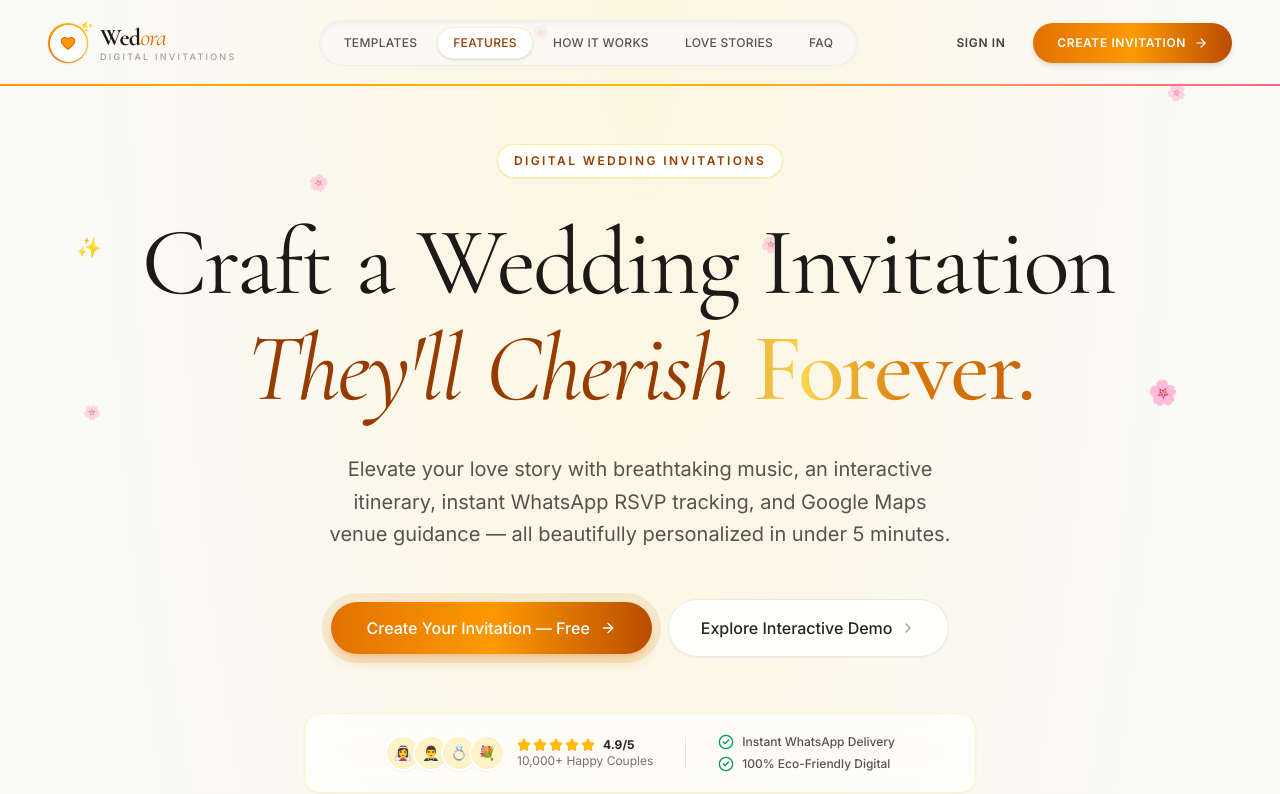
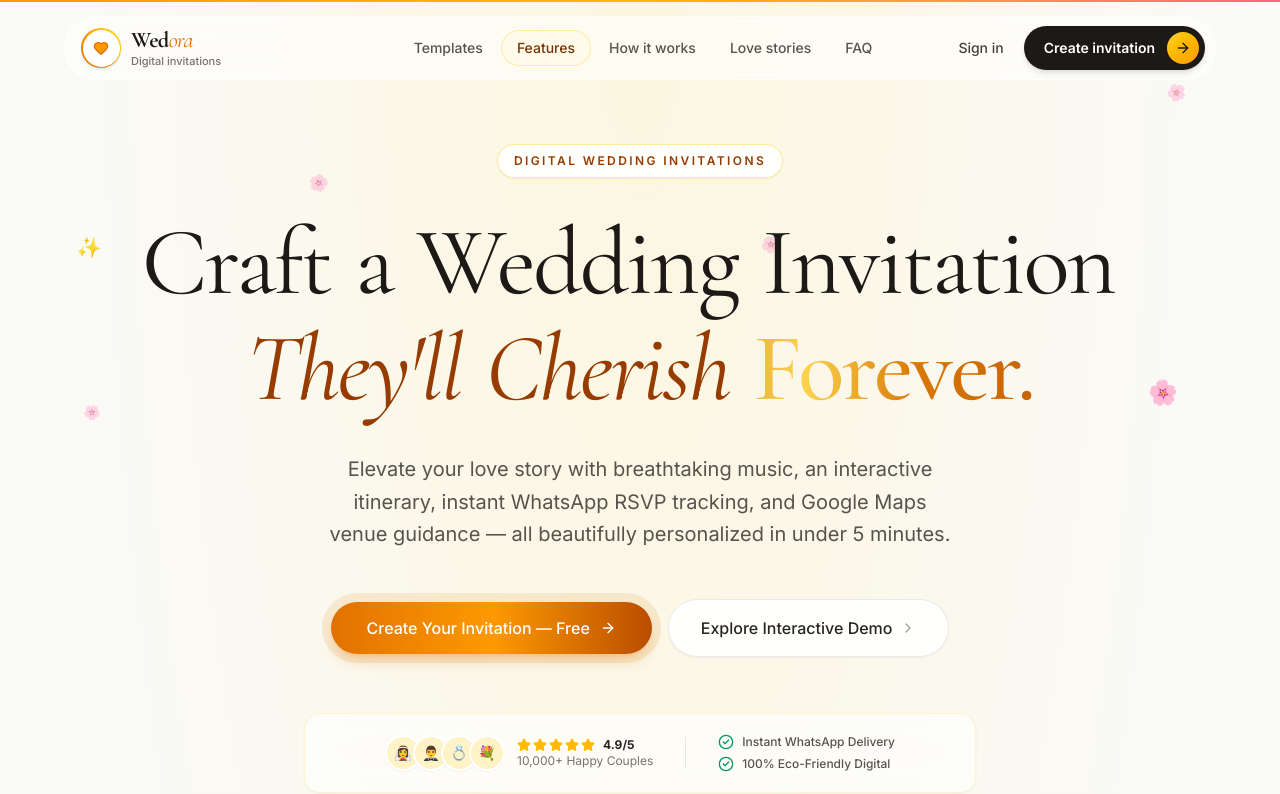
Before and after one commit to jaganprasad093/Forever-wedding-web, a Next.js app: page / in a window 1280 px wide. Shown: the top 794 px of the page. Built offline with nearby package versions, Linux system fonts and the light colour scheme.

Commit message:
refactor: improve landing navigation accessibility and animations

```diff
--- a/src/components/landing/LandingNav.tsx
+++ b/src/components/landing/LandingNav.tsx
@@ -1,53 +1,65 @@
 'use client'
 
-import { motion, AnimatePresence, useScroll, useSpring } from 'framer-motion'
+import {
+  motion,
+  AnimatePresence,
+  useScroll,
+  useSpring,
+  useReducedMotion,
+} from 'framer-motion'
 import Link from 'next/link'
 import { useState, useEffect } from 'react'
-import { Menu, X, Heart, Sparkles, ArrowRight } from 'lucide-react'
+import { Menu, X, Heart, ArrowRight } from 'lucide-react'
 import { cn } from '@/lib/utils'
 
 // "/#id" so the links also work when the nav is rendered on other pages
 const navLinks = [
   { href: '/#templates', id: 'templates', label: 'Templates' },
   { href: '/#features', id: 'features', label: 'Features' },
-  { href: '/#how-it-works', id: 'how-it-works', label: 'How It Works' },
-  { href: '/#testimonials', id: 'testimonials', label: 'Love Stories' },
+  { href: '/#how-it-works', id: 'how-it-works', label: 'How it works' },
+  { href: '/#testimonials', id: 'testimonials', label: 'Love stories' },
   { href: '/#faq', id: 'faq', label: 'FAQ' },
 ]
+
+const focusRing =
+  'focus-visible:outline-none focus-visible:ring-2 focus-visible:ring-amber-500 focus-visible:ring-offset-2 focus-visible:ring-offset-white'
 
 /* ─── Mobile drawer variants ─────────────────────────────────────────── */
 const listVariants = {
   hidden: {},
-  visible: { transition: { staggerChildren: 0.06, delayChildren: 0.1 } },
+  visible: { transition: { staggerChildren: 0.05, delayChildren: 0.08 } },
 }
 const itemVariants = {
-  hidden: { opacity: 0, x: -16 },
-  visible: { opacity: 1, x: 0, transition: { duration: 0.35, ease: 'easeOut' as const } },
+  hidden: { opacity: 0, y: 8 },
+  visible: { opacity: 1, y: 0, transition: { duration: 0.3, ease: 'easeOut' as const } },
 }
 
 export default function LandingNav() {
   const [scrolled, setScrolled] = useState(false)
   const [menuOpen, setMenuOpen] = useState(false)
   const [activeId, setActiveId] = useState<string | null>(null)
+  const reduceMotion = useReducedMotion()
 
   // Scroll progress bar
   const { scrollYProgress } = useScroll()
   const progress = useSpring(scrollYProgress, { stiffness: 120, damping: 25, mass: 0.3 })
 
-  // Header background on scroll
+  // Nav surface changes once the page is scrolled
   useEffect(() => {
-    const handleScroll = () => setScrolled(window.scrollY > 20)
+    const handleScroll = () => setScrolled(window.scrollY > 16)
     handleScroll()
     window.addEventListener('scroll', handleScroll, { passive: true })
     return () => window.removeEventListener('scroll', handleScroll)
   }, [])
 
-  // Highlight the section currently in view
+  // Highlight the section currently in view (and clear it when leaving all sections)
   useEffect(() => {
     const observer = new IntersectionObserver(
       (entries) => {
         entries.forEach((entry) => {
-          if (entry.isIntersecting) setActiveId(entry.target.id)
+          const { id } = entry.target
+          if (entry.isIntersecting) setActiveId(id)
+          else setActiveId((prev) => (prev === id ? null : prev))
         })
       },
       { rootMargin: '-40% 0px -55% 0px' }
@@ -72,67 +84,108 @@ export default function LandingNav() {
     }
   }, [menuOpen])
 
+  // Close the drawer if the viewport grows into the desktop layout
+  useEffect(() => {
+    const mq = window.matchMedia('(min-width: 1024px)')
+    const onChange = (e: MediaQueryListEvent) => e.matches && setMenuOpen(false)
+    mq.addEventListener('change', onChange)
+    return () => mq.removeEventListener('change', onChange)
+  }, [])
+
   const solid = scrolled || menuOpen
+  const closeMenu = () => setMenuOpen(false)
 
   return (
+    <>
+      {/* Scroll progress */}
+      <motion.div
+        style={{ scaleX: progress, transformOrigin: 'left' }}
+        className="fixed inset-x-0 top-0 z-[60] h-[2px] bg-gradient-to-r from-amber-500 via-amber-400 to-rose-400"
+        aria-hidden="true"
+      />
+
+      {/* Backdrop behind the mobile drawer */}
+      <AnimatePresence>
+        {menuOpen && (
+          <motion.div
+            key="backdrop"
+            initial={{ opacity: 0 }}
+            animate={{ opacity: 1 }}
+            exit={{ opacity: 0 }}
+            transition={{ duration: 0.25 }}
+            onClick={closeMenu}
+            className="fixed inset-0 z-40 bg-stone-900/30 backdrop-blur-[2px] lg:hidden"
+            aria-hidden="true"
+          />
+        )}
+      </AnimatePresence>
+
       <motion.header
-      initial={{ y: -80, opacity: 0 }}
+        initial={reduceMotion ? false : { y: -24, opacity: 0 }}
         animate={{ y: 0, opacity: 1 }}
-      transition={{ duration: 0.7, ease: [0.22, 1, 0.36, 1] }}
+        transition={{ duration: 0.6, ease: [0.22, 1, 0.36, 1] }}
+        className="pointer-events-none fixed inset-x-0 top-0 z-50 !px-3 sm:!px-6 !pt-3 sm:!pt-4"
+      >
+        <div className="pointer-events-auto mx-auto max-w-6xl">
+          {/* ───────── Floating bar ───────── */}
+          <div
             className={cn(
-        'fixed top-0 left-0 right-0 z-50 transition-all duration-300',
+              'grid h-14 sm:h-16 grid-cols-[1fr_auto] lg:grid-cols-[1fr_auto_1fr] items-center gap-4 rounded-full border !pl-3 !pr-2 sm:!pl-4 sm:!pr-2.5 backdrop-blur-xl transition-[background-color,box-shadow,border-color] duration-300',
               solid
-          ? '!py-3 bg-white/85 backdrop-blur-md border-b border-amber-100/60 shadow-sm'
-          : '!py-4 sm:!py-5 bg-transparent'
+                ? 'bg-white/90 border-stone-200/80 shadow-[0_8px_30px_-8px_rgba(120,53,15,0.18)]'
+                : 'bg-white/55 border-white/70 shadow-none'
             )}
           >
-      <div className="max-w-7xl mx-auto !px-5 sm:!px-8 lg:!px-12 flex items-center justify-between gap-4">
-        {/* ───────── Brand ───────── */}
-        <Link href="/" className="flex items-center gap-3 group shrink-0" onClick={() => setMenuOpen(false)}>
-          <motion.div
-            whileHover={{ rotate: -8, scale: 1.08 }}
+            {/* Brand */}
+            <Link
+              href="/"
+              onClick={closeMenu}
+              aria-label="Wedora home"
+              className={cn('group flex shrink-0 items-center gap-2.5 justify-self-start rounded-full', focusRing)}
+            >
+              <motion.span
+                whileHover={reduceMotion ? undefined : { rotate: -6, scale: 1.06 }}
                 transition={{ type: 'spring', stiffness: 300, damping: 15 }}
-            className="relative w-10 h-10 rounded-full bg-gradient-to-tr from-amber-600 via-amber-500 to-yellow-400 !p-[1.5px] shadow-sm group-hover:shadow-gold transition-shadow duration-300"
+                className="grid h-9 w-9 sm:h-10 sm:w-10 place-items-center rounded-full bg-gradient-to-tr from-amber-600 via-amber-500 to-yellow-300 shadow-sm"
               >
-            <div className="w-full h-full bg-white rounded-full flex items-center justify-center">
-              <Heart className="w-4 h-4 text-amber-600 fill-amber-500" />
-            </div>
-            <motion.div
-              animate={{ rotate: 360 }}
-              transition={{ duration: 12, repeat: Infinity, ease: 'linear' }}
-              className="absolute -top-1 -right-1 text-[10px]"
-            >
-              ✨
-            </motion.div>
-          </motion.div>
-          <div className="flex flex-col gap-0.5">
-            <span className="font-serif text-xl sm:text-2xl font-bold tracking-tight text-stone-900 group-hover:text-amber-800 transition-colors leading-none">
-              Wed<span className="italic font-normal text-amber-600">ora</span>
+                <span className="grid h-[calc(100%-3px)] w-[calc(100%-3px)] place-items-center rounded-full bg-white">
+                  <Heart className="h-4 w-4 fill-amber-500 text-amber-600" aria-hidden="true" />
                 </span>
-            <span className="hidden sm:block text-[9px] tracking-[0.25em] text-stone-400 uppercase font-sans font-medium leading-none">
-              Digital Invitations
+              </motion.span>
+              <span className="flex flex-col gap-1">
+                <span className="font-serif text-xl font-bold leading-none tracking-tight text-stone-900 transition-colors group-hover:text-amber-800 sm:text-[1.4rem]">
+                  Wed<span className="font-normal italic text-amber-600">ora</span>
                 </span>
-          </div>
+                <span className="hidden text-[11px] font-medium leading-none text-stone-500 sm:block">
+                  Digital invitations
+                </span>
+              </span>
             </Link>
 
-        {/* ───────── Desktop nav ───────── */}
-        <nav className="hidden lg:flex items-center gap-1 bg-stone-50/70 border border-stone-200/60 !px-2 !py-1.5 rounded-full shadow-inner">
+            {/* Desktop nav */}
+            <nav aria-label="Main" className="hidden items-center gap-0.5 lg:flex">
               {navLinks.map((link) => {
                 const isActive = activeId === link.id
                 return (
                   <Link
                     key={link.href}
                     href={link.href}
+                    aria-current={isActive ? 'location' : undefined}
                     className={cn(
-                  'relative text-xs tracking-wide uppercase font-medium !px-4 !py-2 rounded-full transition-colors duration-200',
-                  isActive ? 'text-amber-800' : 'text-stone-600 hover:text-amber-800'
+                      'relative rounded-full !px-4 !py-2 text-sm font-medium transition-colors duration-200',
+                      isActive
+                        ? 'text-amber-900'
+                        : 'text-stone-600 hover:bg-stone-900/[0.04] hover:text-stone-900',
+                      focusRing
                     )}
                   >
                     {isActive && (
                       <motion.span
                         layoutId="nav-active-pill"
-                    transition={{ type: 'spring', stiffness: 380, damping: 30 }}
-                    className="absolute inset-0 rounded-full bg-white shadow-sm border border-amber-100"
+                        transition={
+                          reduceMotion ? { duration: 0 } : { type: 'spring', stiffness: 380, damping: 30 }
+                        }
+                        className="absolute inset-0 rounded-full border border-amber-200/70 bg-amber-50"
                       />
                     )}
                     <span className="relative z-10">{link.label}</span>
@@ -141,52 +194,63 @@ export default function LandingNav() {
               })}
             </nav>
 
-        {/* ───────── Desktop actions ───────── */}
-        <div className="hidden lg:flex items-center gap-3">
+            {/* Desktop actions */}
+            <div className="hidden items-center gap-1 justify-self-end lg:flex">
               <Link
                 href="/login"
-            className="text-xs tracking-wider uppercase font-semibold text-stone-700 hover:text-amber-700 transition-colors !px-4 !py-2.5"
+                className={cn(
+                  'rounded-full !px-4 !py-2 text-sm font-medium text-stone-700 transition-colors hover:text-amber-800',
+                  focusRing
+                )}
               >
-            Sign In
+                Sign in
               </Link>
-          <motion.div whileHover={{ scale: 1.04 }} whileTap={{ scale: 0.97 }}>
               <Link
                 href="/register"
-              className="relative group inline-flex items-center gap-2 overflow-hidden bg-gradient-to-r from-amber-600 via-amber-500 to-amber-700 text-white text-xs font-semibold uppercase tracking-wider !px-6 !py-3 rounded-full shadow-md hover:shadow-gold transition-shadow duration-200"
+                className={cn(
+                  'group inline-flex items-center gap-3 rounded-full bg-stone-900 !py-1.5 !pl-5 !pr-1.5 text-sm font-semibold text-white shadow-md transition-colors duration-200 hover:bg-stone-800',
+                  focusRing
+                )}
               >
-              {/* Shine sweep on hover */}
-              <span className="absolute inset-y-0 -left-full w-1/2 bg-gradient-to-r from-transparent via-white/30 to-transparent skew-x-[-20deg] group-hover:left-[150%] transition-all duration-700" />
-              {/* <Sparkles className="relative w-3.5 h-3.5" /> */}
-              <span className="relative">Create Invitation</span>
-              <ArrowRight className="relative w-3.5 h-3.5 group-hover:translate-x-0.5 transition-transform" />
+                Create invitation
+                <span className="grid h-8 w-8 place-items-center rounded-full bg-gradient-to-br from-amber-300 to-amber-500 text-stone-900 transition-transform duration-200 group-hover:translate-x-0.5">
+                  <ArrowRight className="h-4 w-4" aria-hidden="true" />
+                </span>
               </Link>
-          </motion.div>
             </div>
 
-        {/* ───────── Mobile / tablet trigger (below lg) ───────── */}
-        <div className="flex items-center gap-2.5 lg:hidden">
+            {/* Mobile / tablet trigger (below lg) */}
+            <div className="flex items-center gap-1.5 justify-self-end lg:hidden">
               <Link
                 href="/register"
-            className="text-xs bg-gradient-to-r from-amber-600 to-amber-700 text-white font-semibold !px-4 !py-2 rounded-full shadow-sm active:scale-95 transition-transform"
+                className={cn(
+                  'rounded-full bg-stone-900 !px-4 !py-2 text-sm font-semibold text-white transition-transform active:scale-95',
+                  focusRing
+                )}
               >
                 Create
               </Link>
               <button
-            className="!p-2.5 text-stone-700 rounded-xl hover:bg-stone-100 transition-colors"
-            onClick={() => setMenuOpen(!menuOpen)}
-            aria-label="Toggle navigation menu"
+                type="button"
+                className={cn(
+                  'grid h-10 w-10 place-items-center rounded-full text-stone-700 transition-colors hover:bg-stone-900/[0.05]',
+                  focusRing
+                )}
+                onClick={() => setMenuOpen((v) => !v)}
+                aria-label={menuOpen ? 'Close navigation menu' : 'Open navigation menu'}
                 aria-expanded={menuOpen}
+                aria-controls="mobile-menu"
               >
                 <AnimatePresence mode="wait" initial={false}>
                   <motion.span
                     key={menuOpen ? 'close' : 'open'}
-                initial={{ rotate: -90, opacity: 0 }}
+                    initial={reduceMotion ? false : { rotate: -90, opacity: 0 }}
                     animate={{ rotate: 0, opacity: 1 }}
-                exit={{ rotate: 90, opacity: 0 }}
+                    exit={reduceMotion ? undefined : { rotate: 90, opacity: 0 }}
                     transition={{ duration: 0.15 }}
                     className="block"
                   >
-                {menuOpen ? <X className="w-5 h-5" /> : <Menu className="w-5 h-5" />}
+                    {menuOpen ? <X className="h-5 w-5" /> : <Menu className="h-5 w-5" />}
                   </motion.span>
                 </AnimatePresence>
               </button>
@@ -197,67 +261,84 @@ export default function LandingNav() {
           <AnimatePresence>
             {menuOpen && (
               <motion.div
-            initial={{ opacity: 0, height: 0 }}
-            animate={{ opacity: 1, height: 'auto' }}
-            exit={{ opacity: 0, height: 0 }}
-            transition={{ duration: 0.3, ease: 'easeInOut' }}
-            className="lg:hidden bg-white/95 backdrop-blur-xl border-t border-amber-100/60 overflow-hidden max-h-[calc(100vh-4.5rem)] overflow-y-auto"
+                id="mobile-menu"
+                initial={reduceMotion ? false : { opacity: 0, y: -8, scale: 0.98 }}
+                animate={{ opacity: 1, y: 0, scale: 1 }}
+                exit={reduceMotion ? { opacity: 0 } : { opacity: 0, y: -8, scale: 0.98 }}
+                transition={{ duration: 0.25, ease: [0.22, 1, 0.36, 1] }}
+                style={{ transformOrigin: 'top center' }}
+                className="mt-2 max-h-[calc(100dvh-6rem)] overflow-y-auto rounded-3xl border border-stone-200/80 bg-white/95 shadow-[0_20px_50px_-12px_rgba(120,53,15,0.25)] backdrop-blur-xl lg:hidden"
               >
                 <motion.div
                   variants={listVariants}
                   initial="hidden"
                   animate="visible"
-              className="max-w-7xl mx-auto !px-5 sm:!px-8 !pt-4 !pb-8 flex flex-col gap-6"
+                  className="flex flex-col gap-5 !p-5 sm:!p-6"
                 >
-              <nav className="flex flex-col">
+                  <nav aria-label="Mobile" className="flex flex-col">
                     {navLinks.map((link) => {
                       const isActive = activeId === link.id
                       return (
                         <motion.div key={link.href} variants={itemVariants}>
                           <Link
                             href={link.href}
-                        onClick={() => setMenuOpen(false)}
+                            onClick={closeMenu}
+                            aria-current={isActive ? 'location' : undefined}
                             className={cn(
-                          'group flex items-center justify-between !py-4 border-b border-stone-100 font-serif text-lg transition-colors',
-                          isActive ? 'text-amber-700' : 'text-stone-800 hover:text-amber-700'
+                              'group flex items-center justify-between border-b border-stone-100 !py-3.5 font-serif text-xl transition-colors',
+                              isActive ? 'text-amber-700' : 'text-stone-800 hover:text-amber-700',
+                              focusRing
                             )}
                           >
-                        <span>{link.label}</span>
-                        <ArrowRight className="w-4 h-4 text-stone-300 group-hover:text-amber-600 group-hover:translate-x-1 transition-all" />
+                            <span className="flex items-center gap-3">
+                              <span
+                                className={cn(
+                                  'h-1.5 w-1.5 rounded-full transition-colors',
+                                  isActive ? 'bg-amber-500' : 'bg-transparent'
+                                )}
+                                aria-hidden="true"
+                              />
+                              {link.label}
+                            </span>
+                            <ArrowRight
+                              className="h-4 w-4 text-stone-300 transition-all group-hover:translate-x-1 group-hover:text-amber-600"
+                              aria-hidden="true"
+                            />
                           </Link>
                         </motion.div>
                       )
                     })}
                   </nav>
 
-              <motion.div variants={itemVariants} className="flex flex-col gap-3">
+                  <motion.div variants={itemVariants} className="flex flex-col gap-2.5">
+                    <Link
+                      href="/register"
+                      onClick={closeMenu}
+                      className={cn(
+                        'flex w-full items-center justify-center gap-2 rounded-2xl bg-stone-900 !py-3.5 text-sm font-semibold text-white transition-colors hover:bg-stone-800',
+                        focusRing
+                      )}
+                    >
+                      Start free invitation
+                      <ArrowRight className="h-4 w-4 text-amber-300" aria-hidden="true" />
+                    </Link>
                     <Link
                       href="/login"
-                  onClick={() => setMenuOpen(false)}
-                  className="w-full text-center !py-3.5 text-sm font-medium text-stone-700 border border-stone-200 rounded-xl hover:bg-stone-50 transition-colors"
+                      onClick={closeMenu}
+                      className={cn(
+                        'w-full rounded-2xl border border-stone-200 !py-3.5 text-center text-sm font-medium text-stone-700 transition-colors hover:bg-stone-50',
+                        focusRing
+                      )}
                     >
-                  Sign In to Dashboard
-                </Link>
-                <Link
-                  href="/register"
-                  onClick={() => setMenuOpen(false)}
-                  className="w-full text-center !py-3.5 bg-gradient-to-r from-amber-600 to-amber-700 text-white text-sm font-semibold rounded-xl shadow-gold flex items-center justify-center gap-2"
-                >
-                  {/* <Sparkles className="w-4 h-4" /> */}
-                  <span>Start Free Invitation</span>
+                      Sign in to dashboard
                     </Link>
                   </motion.div>
                 </motion.div>
               </motion.div>
             )}
           </AnimatePresence>
-
-      {/* Scroll progress bar */}
-      <motion.div
-        style={{ scaleX: progress, transformOrigin: 'left' }}
-        className="absolute bottom-0 left-0 right-0 h-[2px] bg-gradient-to-r from-amber-500 via-amber-400 to-rose-400"
-        aria-hidden="true"
-      />
+        </div>
       </motion.header>
+    </>
   )
 }
--- a/src/components/wedding/CelestialStarlightTemplate.tsx
+++ b/src/components/wedding/CelestialStarlightTemplate.tsx
@@ -709,8 +709,8 @@ function CelestialGallery({ photos }: { photos: Photo[] }) {
 
 /* ───────────────────────── MAIN COMPONENT ───────────────────────── */
 export default function CelestialStarlightTemplate({ wedding }: { wedding: WeddingData }) {
-  const groom = wedding.groomName || 'Jagan Prasad'
-  const bride = wedding.brideName || 'Anu Nair'
+  const groom = wedding.groomName || 'Aryan'
+  const bride = wedding.brideName || 'Tara'
   const couple = `${groom} & ${bride}`
 
   const theme = wedding.theme || {
```
Also changed, not shown: src/components/landing/TemplatesPreviewSection.tsx (+8 -8 lines). Lines whose indentation alone changed are shown as unchanged.
